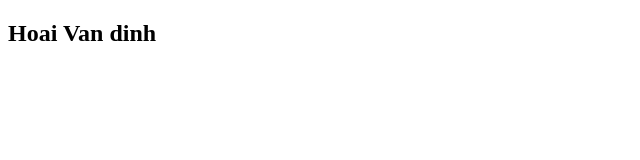
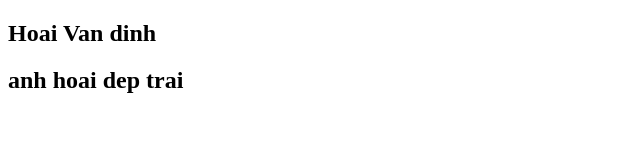
Before and after one commit to VANDINHHOAI/Form, a plain HTML site: page about.html in a window 1280 px wide. Shown: the whole page, without its empty margins (0-640 px from the left). Drawn offline with Linux system fonts and the light colour scheme.

Commit message:
Update about.html

```diff
--- a/about.html
+++ b/about.html
@@ -7,5 +7,6 @@
 </head>
 <body>
     <h2>Hoai Van dinh</h2>
+    <h2>anh hoai dep trai</h2>
 </body>
 </html>
```
